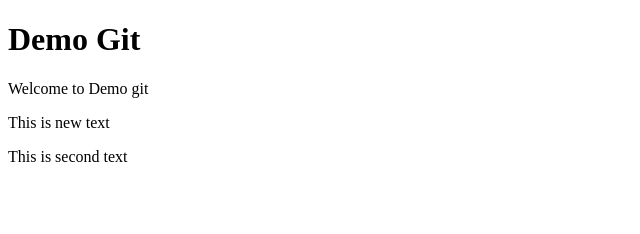
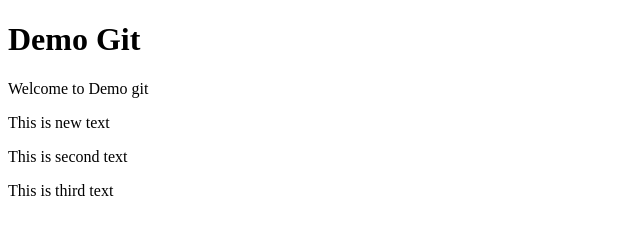
Before and after one commit to Thipxt/demogit, a plain HTML site: page index.html in a window 1280 px wide. Shown: the whole page, without its empty margins (0-640 px from the left). Drawn offline with Linux system fonts and the light colour scheme.

Commit message:
Add feature

```diff
--- a/index.html
+++ b/index.html
@@ -6,5 +6,6 @@
     <p>Welcome to Demo git</p>
     <p>This is new text</p>
     <p>This is second text</p>
+    <p>This is third text</p>
 </body>
 </html>
```
